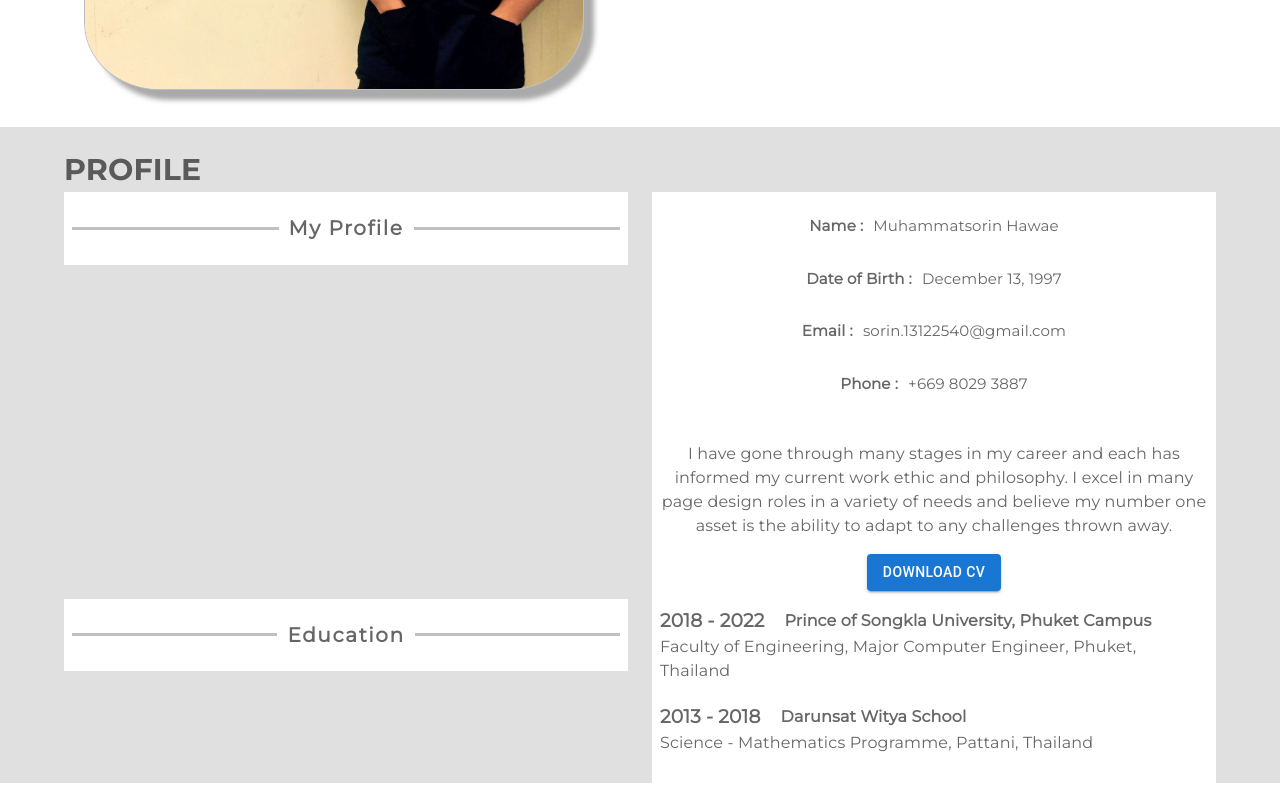
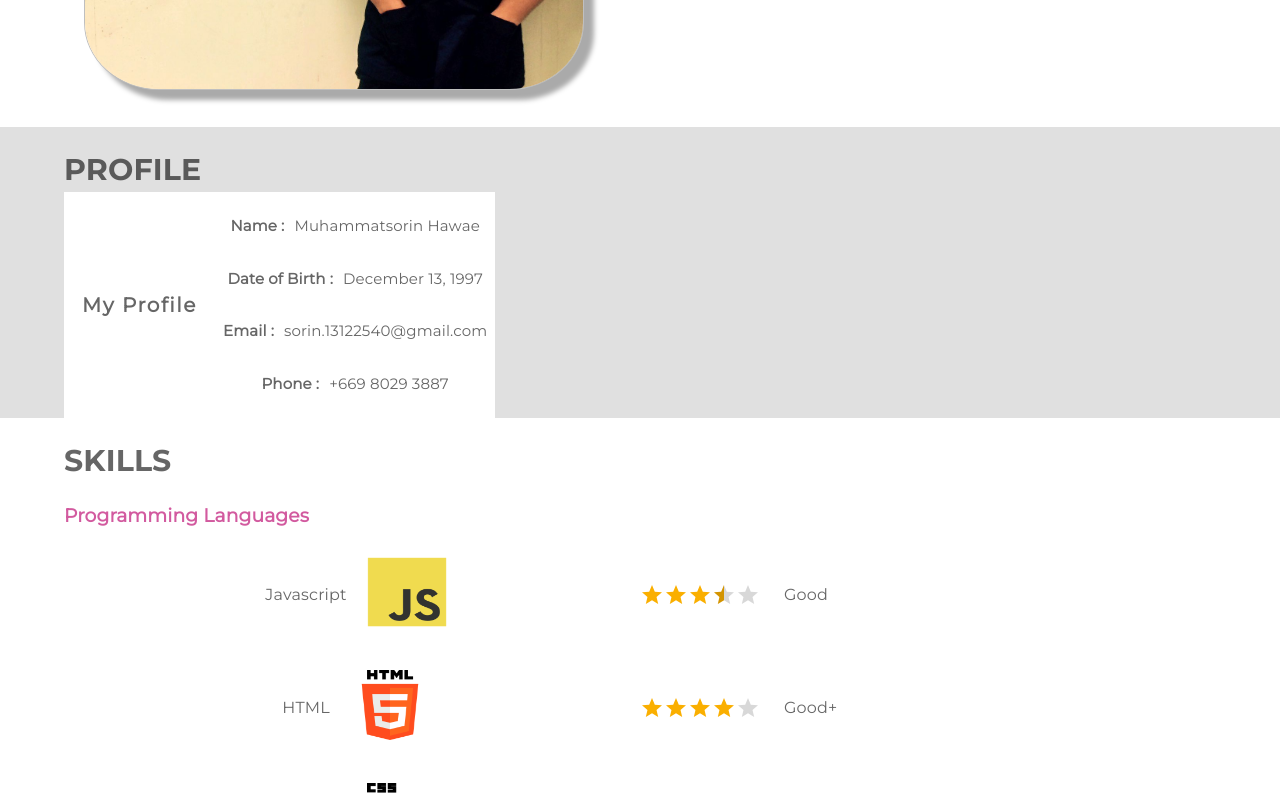
Before and after one commit to Muhammatsorin/next-portfolio, a Next.js app: page / in a window 1280 px wide. Shown: the part 460-1255 px from the top of the page. Built offline with nearby package versions, Linux system fonts and the light colour scheme.

Commit message:
deploy / test 4

```diff
--- a/components/profile/Profile.js
+++ b/components/profile/Profile.js
@@ -23,6 +23,37 @@ const Profile = (props) => {
     return (
         <>
             <Profile_Wrapper>
+                <Container maxWidth="lg" className={styles.container}>
+                    <h1 className={styles.title} id={props.id}>profile</h1>
+                    <Grid container rowSpacing={1} columnSpacing={{ xs: 1, sm: 2, md: 3 }} className={styles.row1}>
+                        <Grid item xs={12} md={6} className={styles.grid1}>
+                            <Item className={styles.item1}>
+                                <h1>My Profile</h1>
+                            </Item>
+                            <Item className={styles.item2}>
+                                <div className={styles.details}>
+                                    <p className={styles.pt}>Name :</p>
+                                    <p className={styles.pd}>Muhammatsorin Hawae</p>
+                                </div>
+                                <div className={styles.details}>
+                                    <p className={styles.pt}>Date of Birth :</p>
+                                    <p className={styles.pd}>December 13, 1997</p>
+                                </div>
+                                <div className={styles.details}>
+                                    <p className={styles.pt}>Email :</p>
+                                    <p className={styles.pd}>sorin.13122540@gmail.com</p>
+                                </div>
+                                <div className={styles.details}>
+                                    <p className={styles.pt}>Phone :</p>
+                                    <p className={styles.pd}>+669 8029 3887</p>
+                                </div>
+                            </Item>
+                        </Grid>
+
+                    </Grid>
+                </Container>
+            </Profile_Wrapper>
+            {/* <Profile_Wrapper>
                 <Container maxWidth="lg" className={styles.container}>
                     <Box sx={{ width: '100%' }} />
                     <h1 className={styles.title} id={props.id}>profile</h1>
@@ -94,7 +125,7 @@ const Profile = (props) => {
                     </Grid>
                     <Box />
                 </Container>
-            </Profile_Wrapper>
+            </Profile_Wrapper> */}
         </>
     )
 }
--- a/components/profile/Profile.module.css
+++ b/components/profile/Profile.module.css
@@ -9,6 +9,11 @@
 
 .container {
     margin-top: 30px;
+}
+
+.grid1 {
+    display: flex;
+    width: 100vw;
 }
 
 .item1 {
@@ -47,7 +52,7 @@
     display: flex;
     flex-direction: column;
     align-items: center;
-    background-color: red;
+    background-color: #E0E0E0;
 }
 
 .details {
@@ -67,7 +72,7 @@
     display: flex;
     flex-direction: column;
     align-items: center;
-    background-color: red;
+    background-color: #E0E0E0;
 }
 
 .btn {
@@ -81,7 +86,7 @@
 }
 
 .my_educate {
-    background-color: red;
+    background-color: #E0E0E0;
 }
 
 .education {
```
